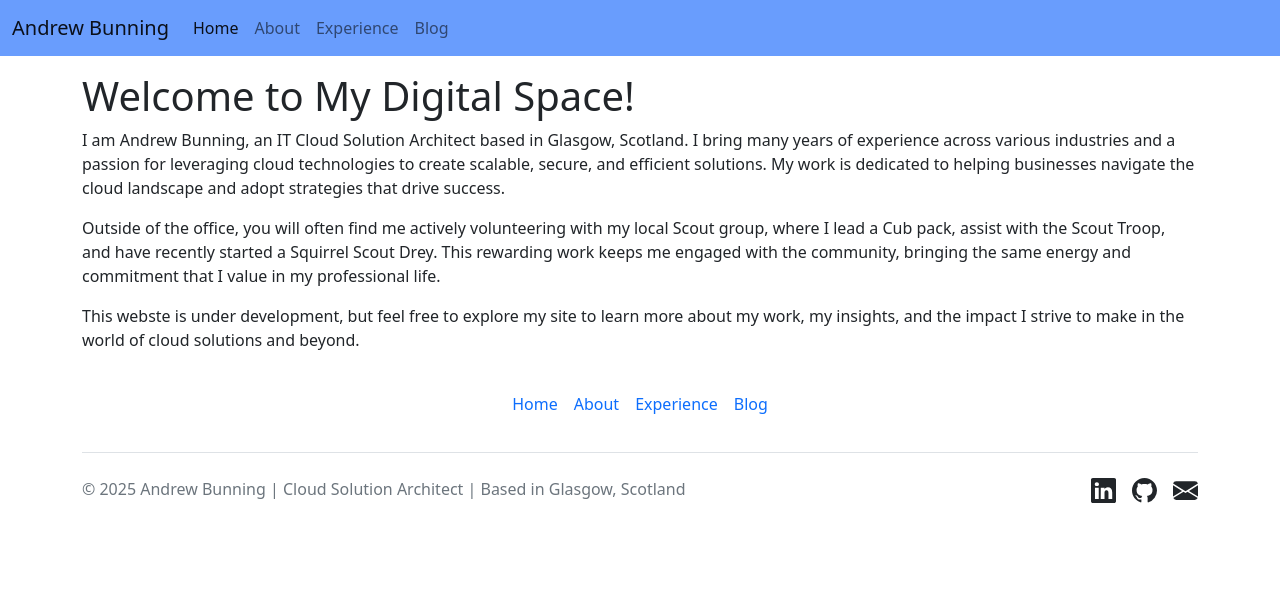
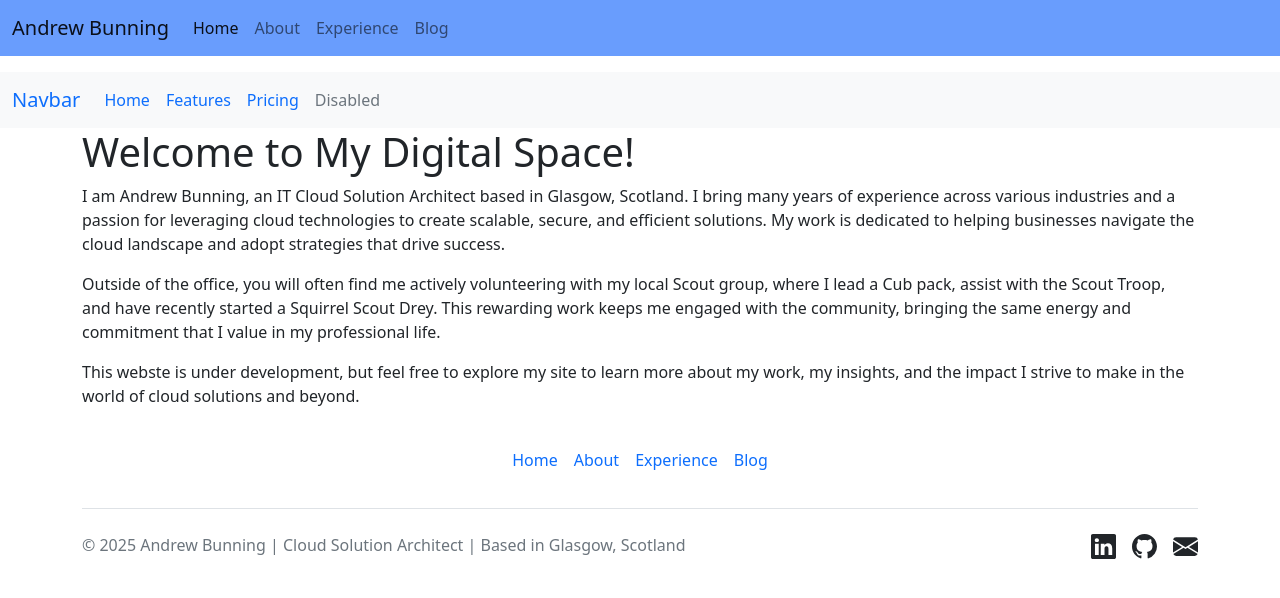
Before and after one commit to AndyBunning/andybunning.github.io, a Jekyll site: the page built from index.html, in a window 1280 px wide. Shown: the top 598 px of the page. Built offline with Jekyll 4.4.1, drawn with Linux system fonts in a browser that asks for light colours.

Commit message:
add bootstrap nav sample

```diff
--- a/_includes/nav.html
+++ b/_includes/nav.html
@@ -9,11 +9,29 @@
 		<div class="collapse navbar-collapse" id="navbarNavAltMarkup">
 			<div class="navbar-nav">
 				<a class="nav-link {% if page.url == "/" %}active{% endif %}" aria-current="page" href="/">Home</a>
-				<a class="nav-link {% if page.url == "about" %}active{% endif %}" aria-current="page" href="about">About</a>
-				<a class="nav-link {% if page.url == "experience" %}active{% endif %}" aria-current="page" href="experience">Experience</a>
-				<a class="nav-link {% if page.url == "blog" %}active{% endif %}" aria-current="page" href="blog">Blog</a>
+				<a class="nav-link {% if page.url == "/about" %}active{% endif %}" aria-current="page" href="about">About</a>
+				<a class="nav-link {% if page.url == "/experience" %}active{% endif %}" aria-current="page" href="experience">Experience</a>
+				<a class="nav-link {% if page.url == "/blog" %}active{% endif %}" aria-current="page" href="blog">Blog</a>
 			</div>
 
 		</div>
 	</div>
 </nav>
+
+
+<nav class="navbar navbar-expand-lg bg-light">
+  <div class="container-fluid">
+    <a class="navbar-brand" href="#">Navbar</a>
+    <button class="navbar-toggler" type="button" data-bs-toggle="collapse" data-bs-target="#navbarNavAltMarkup" aria-controls="navbarNavAltMarkup" aria-expanded="false" aria-label="Toggle navigation">
+      <span class="navbar-toggler-icon"></span>
+    </button>
+    <div class="collapse navbar-collapse" id="navbarNavAltMarkup">
+      <div class="navbar-nav">
+        <a class="nav-link active" aria-current="page" href="#">Home</a>
+        <a class="nav-link" href="#">Features</a>
+        <a class="nav-link" href="#">Pricing</a>
+        <a class="nav-link disabled">Disabled</a>
+      </div>
+    </div>
+  </div>
+</nav>
```
